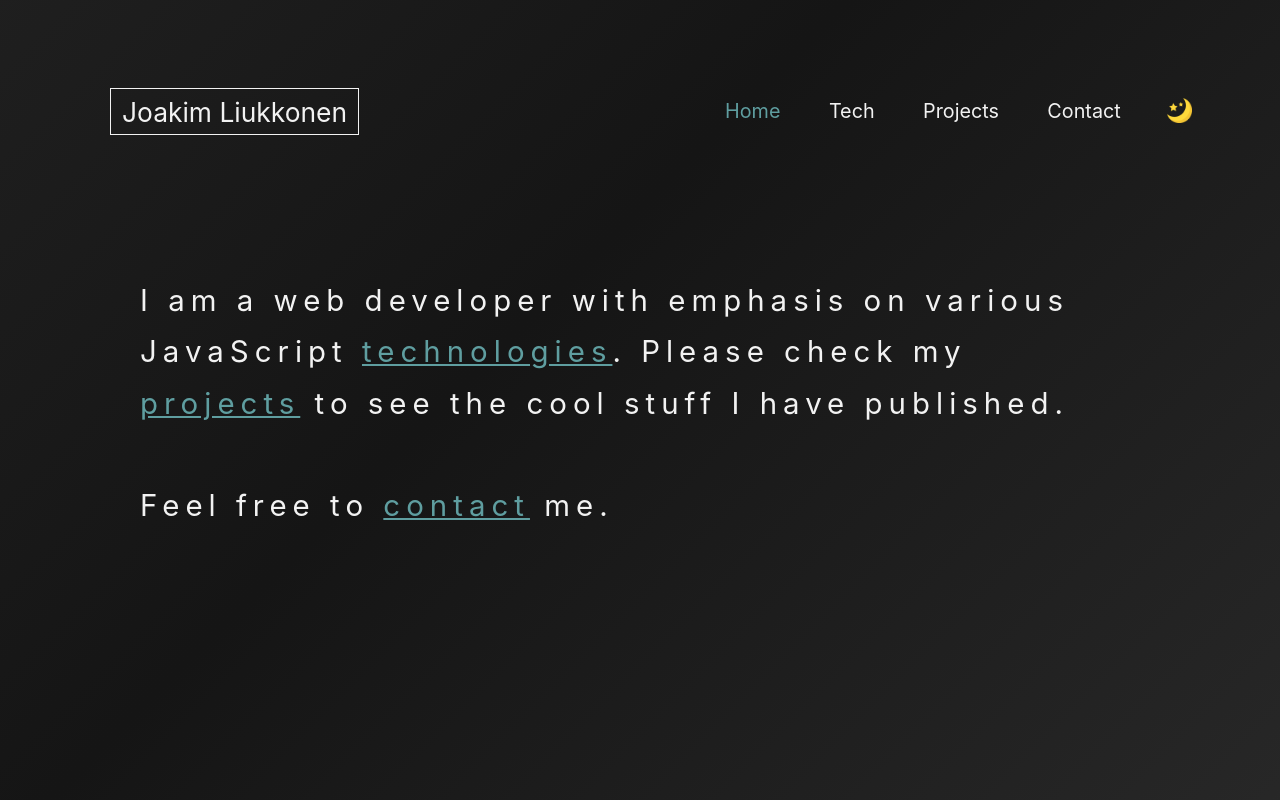
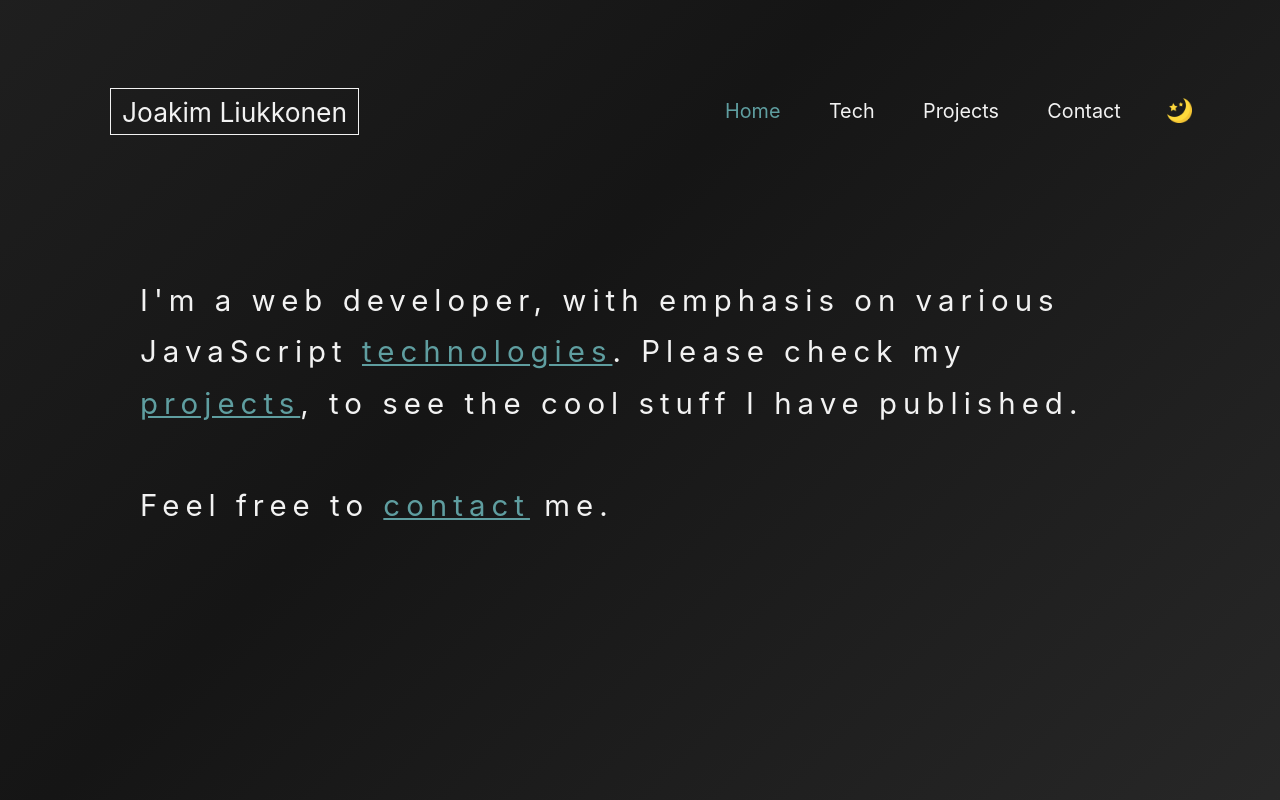
Before and after one commit to c00di/my-portfolio, a Next.js app: page / in a window 1280 px wide. Built offline with nearby package versions, Linux system fonts and the light colour scheme; a web font is replaced by a local one.

Commit message:
Change introduction.

```diff
--- a/ui/components/Introduction.comp.tsx
+++ b/ui/components/Introduction.comp.tsx
@@ -1,18 +1,28 @@
-import Link from 'next/link';
+import Link from 'next/link'
 
 const Introduction = () => {
   return (
     <>
-            <div className="container introduction-container">
+      <div className='container introduction-container'>
         <h2>
-                    I am a web developer with emphasis on various JavaScript <Link href='/tech'><a className='link'>technologies</a></Link>.
-
-                    Please check my <Link href='/projects'><a className='link'>projects</a></Link> to see the cool stuff I have published.
-
+          I'm a web developer, with emphasis on various JavaScript{' '}
+          <Link href='/tech'>
+            <a className='link'>technologies</a>
+          </Link>
+          . Please check my{' '}
+          <Link href='/projects'>
+            <a className='link'>projects</a>
+          </Link>
+          {', '}
+          to see the cool stuff I have published.
           {/* <br /><br />In 2020, after five years of living in Bangkok 🇹🇭, I moved to the capital city of my home country, Helsinki 🇫🇮. */}
-
-
-                    <br /><br />Feel free to <Link href='/contact'><a className='link'>contact</a></Link> me.
+          <br />
+          <br />
+          Feel free to{' '}
+          <Link href='/contact'>
+            <a className='link'>contact</a>
+          </Link>{' '}
+          me.
         </h2>
       </div>
 
@@ -20,7 +30,7 @@ const Introduction = () => {
       <style jsx>{`
         .introduction-container {
           text-align: left;
-                    max-width: 1000px
+          max-width: 1000px;
         }
 
         h2 {
@@ -37,7 +47,7 @@ const Introduction = () => {
         }
       `}</style>
     </>
-    );
+  )
 }
 
-export default Introduction;
+export default Introduction
```
Lines whose indentation alone changed are shown as unchanged.
